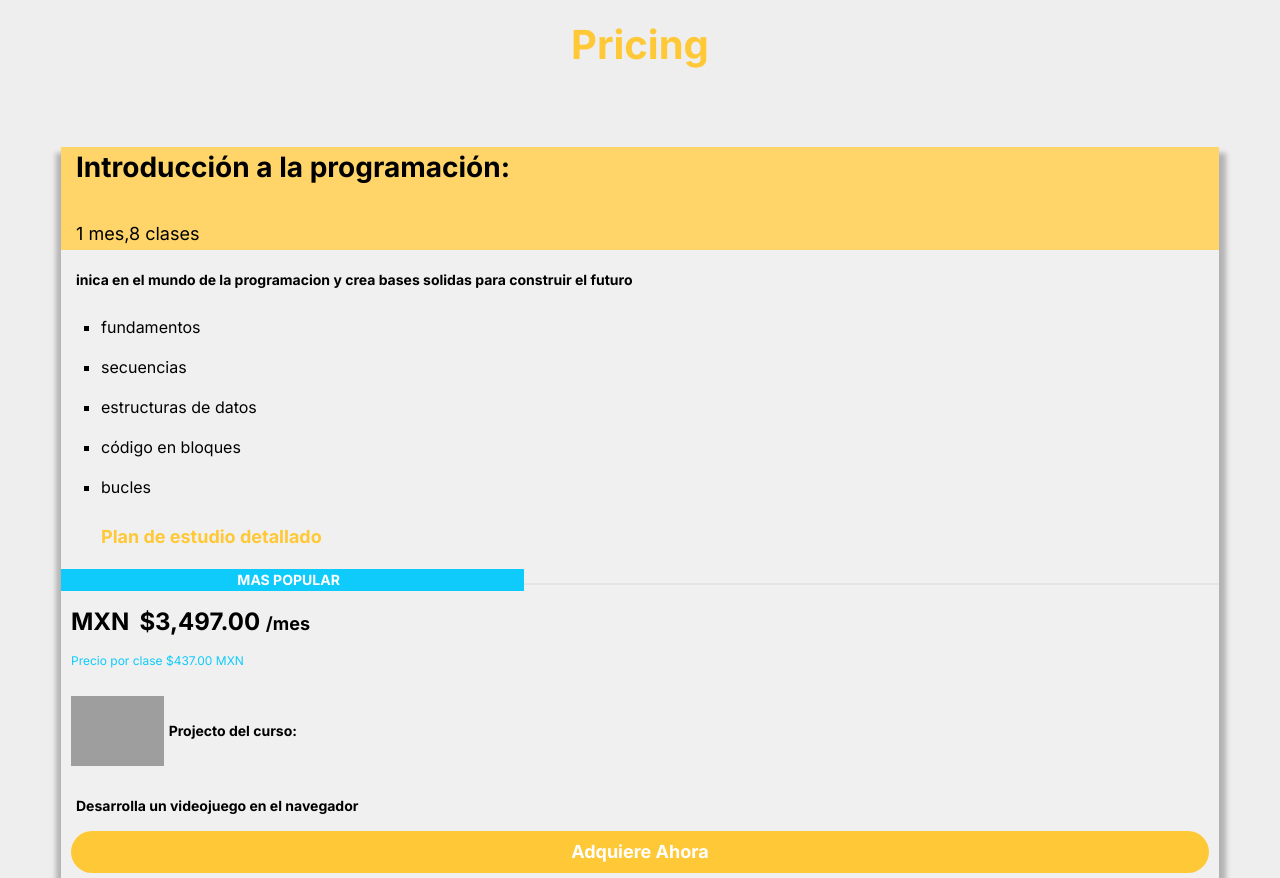
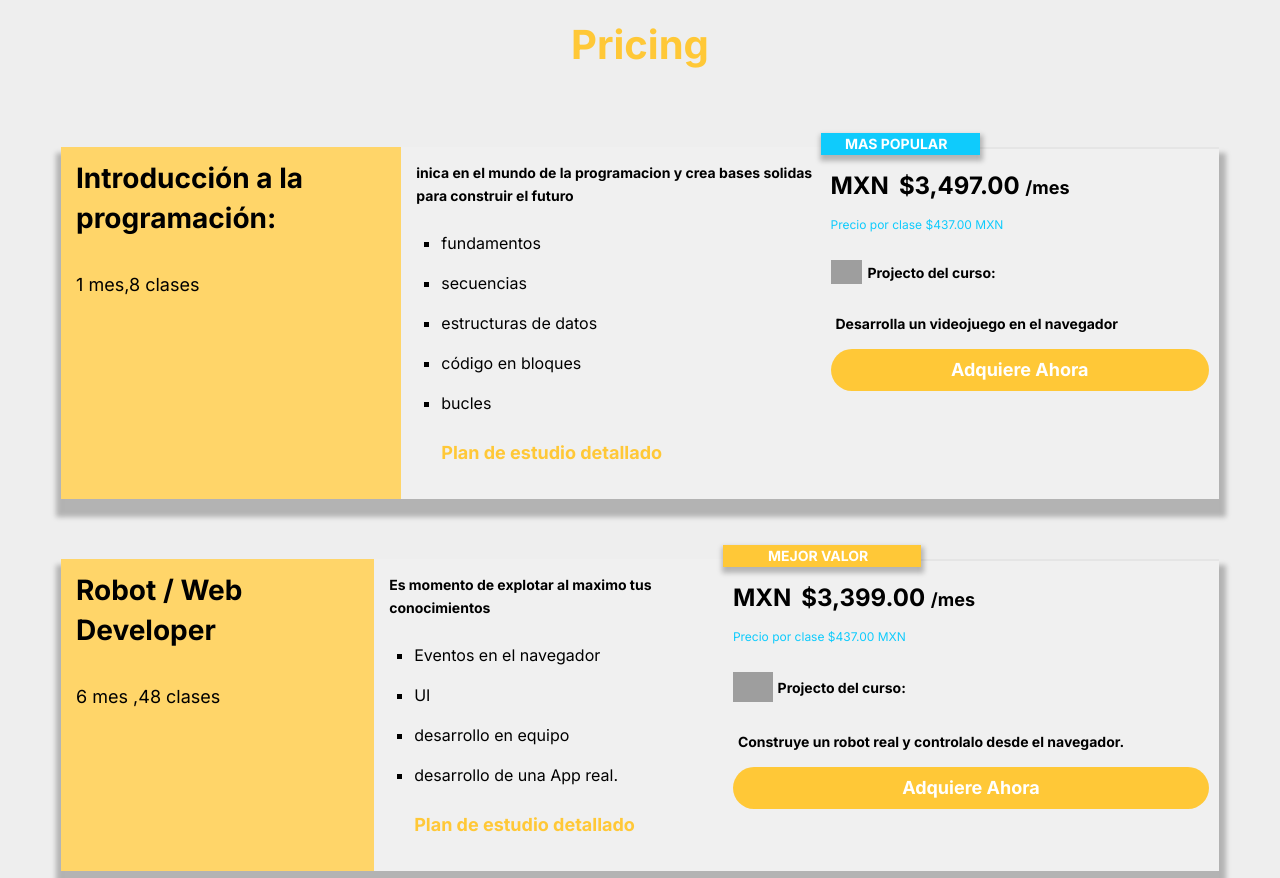
Before and after one commit to Servivo-Digital/PlaygroundLab., a Gatsby site: page / in a window 1280 px wide. Shown: the part 7540-8418 px from the top of the page. Built offline with nearby package versions, Linux system fonts and the light colour scheme; Gatsby itself is replaced by a stand-in of ours; grey boxes are pictures that could not be loaded.

Commit message:
price tablet ready

```diff
--- a/src/styles/componets/Pricing.css
+++ b/src/styles/componets/Pricing.css
@@ -135,3 +135,16 @@
 .hacer-refactory-de-esto{
     height: 5px;
 }
+
+
+@media only screen and (min-width: 768px){
+
+    .PricingItems-card{
+
+        display: flex;
+        flex-direction: row;
+    }
+    .card-footer-caption{
+        box-shadow: 1px 4px 5px 2px rgba(0, 0, 0, 0.25);
+    }
+}
```
